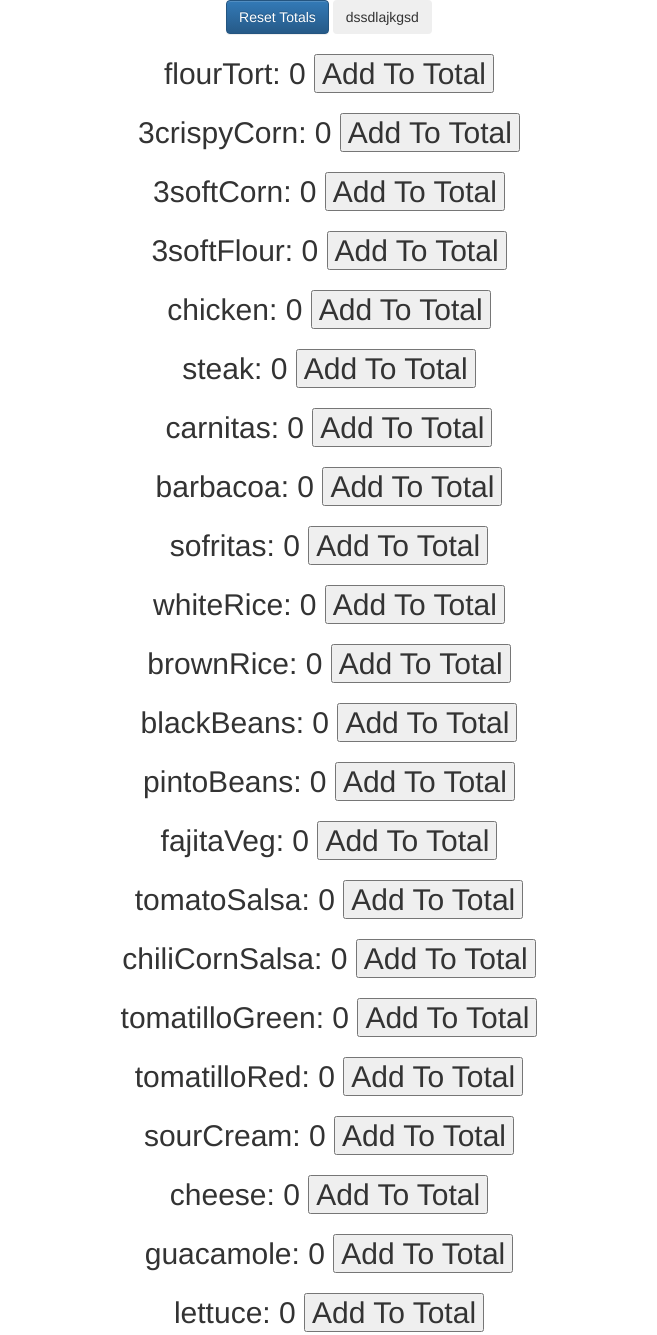
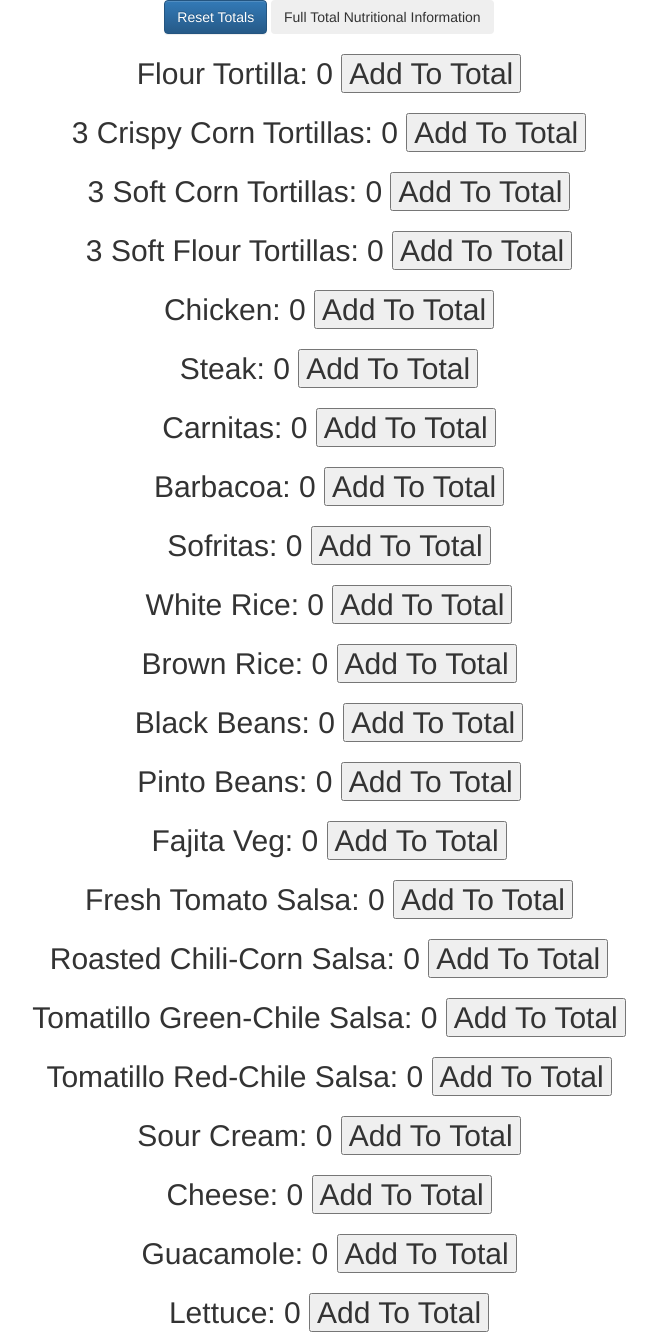
Before and after one commit to kford55/chipcalc, a website: page index.html in a window 1280 px wide. Shown: the whole page, without its empty margins (311-968 px from the left). Drawn offline with Linux system fonts and the light colour scheme.

Commit message:
Updated Directives, getting close to having functionality done

```diff
--- a/index.html
+++ b/index.html
@@ -18,7 +18,7 @@
 		<div class ='col-xs-12'>
 			<div style="text-align:center">
 				<button class="btn btn-primary" ng-click="reset()">Reset Totals</button>
-				<button class="btn" ng-click="open('sm')">dssdlajkgsd</button>
+				<button class="btn" ng-click="open('sm')">Full Total Nutritional Information</button>
 				<div ng-repeat="ingred in ingredients">
 					<h2>
 						<span>{{ingred.name}}:  {{ingred.amount}}</span>
--- a/js/controllers/MainController.js
+++ b/js/controllers/MainController.js
@@ -1,7 +1,7 @@
 myApp.controller('MainController', ['$scope', '$modal', '$log', function($scope, $modal, $log){
 	$scope.ingredients = [
 		{
-													name:"flourTort",
+			name:"Flour Tortilla",
 			calories:300,
 			totalFat:10,
 			saturated:1,
@@ -15,7 +15,7 @@ myApp.controller('MainController', ['$scope', '$modal', '$log', function($scope,
 			amount:0
 		},
 		{
-													name:"3crispyCorn",
+			name:"3 Crispy Corn Tortillas",
 			calories:210,
 			totalFat:7.5,
 			saturated:3,
@@ -29,7 +29,7 @@ myApp.controller('MainController', ['$scope', '$modal', '$log', function($scope,
 			amount:0
 		},
 		{
-													name:"3softCorn",
+			name:"3 Soft Corn Tortillas",
 			calories:210,
 			totalFat:0,
 			saturated:0,
@@ -43,7 +43,7 @@ myApp.controller('MainController', ['$scope', '$modal', '$log', function($scope,
 			amount:0
 		},
 		{
-													name:"3softFlour",
+			name:"3 Soft Flour Tortillas",
 			calories:255,
 			totalFat:7.5,
 			saturated:3,
@@ -57,7 +57,7 @@ myApp.controller('MainController', ['$scope', '$modal', '$log', function($scope,
 			amount:0
 		},
 		{
-													name:"chicken",
+			name:"Chicken",
 			calories:180,
 			totalFat:7,
 			saturated:3,
@@ -71,7 +71,7 @@ myApp.controller('MainController', ['$scope', '$modal', '$log', function($scope,
 			amount:0
 		},
 		{
-													name:"steak",
+			name:"Steak",
 			calories:190,
 			totalFat:6.5,
 			saturated:2,
@@ -85,7 +85,7 @@ myApp.controller('MainController', ['$scope', '$modal', '$log', function($scope,
 			amount:0
 		},
 		{
-													name:"carnitas",
+			name:"Carnitas",
 			calories:210,
 			totalFat:12,
 			saturated:6.5,
@@ -99,7 +99,7 @@ myApp.controller('MainController', ['$scope', '$modal', '$log', function($scope,
 			amount:0
 		},
 		{
-													name:"barbacoa",
+			name:"Barbacoa",
 			calories:165,
 			totalFat:7,
 			saturated:2.5,
@@ -113,7 +113,7 @@ myApp.controller('MainController', ['$scope', '$modal', '$log', function($scope,
 			amount:0
 		},
 		{
-													name:"sofritas",
+			name:"Sofritas",
 			calories:145,
 			totalFat:10,
 			saturated:1.5,
@@ -127,7 +127,7 @@ myApp.controller('MainController', ['$scope', '$modal', '$log', function($scope,
 			amount:0
 		},
 		{
-													name:"whiteRice",
+			name:"White Rice",
 			calories:185,
 			totalFat:4,
 			saturated:0,
@@ -141,7 +141,7 @@ myApp.controller('MainController', ['$scope', '$modal', '$log', function($scope,
 			amount:0
 		},
 		{
-													name:"brownRice",
+			name:"Brown Rice",
 			calories:200,
 			totalFat:7,
 			saturated:0,
@@ -155,7 +155,7 @@ myApp.controller('MainController', ['$scope', '$modal', '$log', function($scope,
 			amount:0
 		},
 		{
-													name:"blackBeans",
+			name:"Black Beans",
 			calories:120,
 			totalFat:1,
 			saturated:0,
@@ -169,7 +169,7 @@ myApp.controller('MainController', ['$scope', '$modal', '$log', function($scope,
 			amount:0
 		},
 		{
-													name:"pintoBeans",
+			name:"Pinto Beans",
 			calories:115,
 			totalFat:1,
 			saturated:0,
@@ -183,7 +183,7 @@ myApp.controller('MainController', ['$scope', '$modal', '$log', function($scope,
 			amount:0
 		},
 		{
-													name:"fajitaVeg",
+			name:"Fajita Veg",
 			calories:20,
 			totalFat:0.5,
 			saturated:0,
@@ -197,7 +197,7 @@ myApp.controller('MainController', ['$scope', '$modal', '$log', function($scope,
 			amount:0
 		},
 		{
-													name:"tomatoSalsa",
+			name:"Fresh Tomato Salsa",
 			calories:20,
 			totalFat:0,
 			saturated:0,
@@ -211,7 +211,7 @@ myApp.controller('MainController', ['$scope', '$modal', '$log', function($scope,
 			amount:0
 		},
 		{
-													name:"chiliCornSalsa",
+			name:"Roasted Chili-Corn Salsa",
 			calories:80,
 			totalFat:1.5,
 			saturated:0,
@@ -225,7 +225,7 @@ myApp.controller('MainController', ['$scope', '$modal', '$log', function($scope,
 			amount:0
 		},
 		{
-													name:"tomatilloGreen",
+			name:"Tomatillo Green-Chile Salsa",
 			calories:15,
 			totalFat:0,
 			saturated:0,
@@ -239,7 +239,7 @@ myApp.controller('MainController', ['$scope', '$modal', '$log', function($scope,
 			amount:0
 		},
 		{
-													name:"tomatilloRed",
+			name:"Tomatillo Red-Chile Salsa",
 			calories:30,
 			totalFat:0,
 			saturated:0,
@@ -253,7 +253,7 @@ myApp.controller('MainController', ['$scope', '$modal', '$log', function($scope,
 			amount:0
 		},
 		{
-													name:"sourCream",
+			name:"Sour Cream",
 			calories:115,
 			totalFat:9.5,
 			saturated:7,
@@ -267,7 +267,7 @@ myApp.controller('MainController', ['$scope', '$modal', '$log', function($scope,
 			amount:0
 		},
 		{
-													name:"cheese",
+			name:"Cheese",
 			calories:100,
 			totalFat:7.5,
 			saturated:5,
@@ -281,7 +281,7 @@ myApp.controller('MainController', ['$scope', '$modal', '$log', function($scope,
 			amount:0
 		},
 		{
-													name:"guacamole",
+			name:"Guacamole",
 			calories:230,
 			totalFat:22,
 			saturated:3.5,
@@ -295,7 +295,7 @@ myApp.controller('MainController', ['$scope', '$modal', '$log', function($scope,
 			amount:0
 		},
 		{
-													name:"lettuce",
+			name:"Lettuce",
 			calories:10,
 			totalFat:0,
 			saturated:0,
```
Also changed, not shown: js/directives/ingredient.html (+22 -0 lines), js/directives/ingredient.js (+7 -0 lines). Lines whose indentation alone changed are shown as unchanged.
